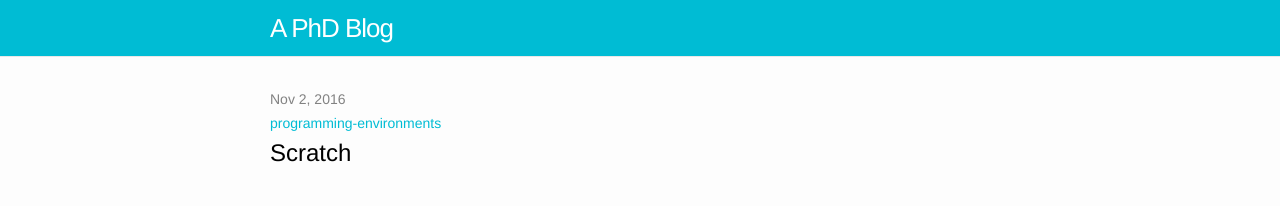
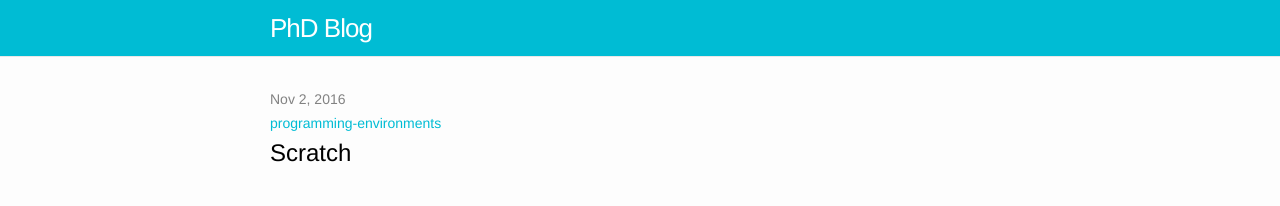
Before and after one commit to simonrose121/phd, a Jekyll site: the page built from index.md, in a window 1280 px wide and 900 px high. Shown: the top 206 px of the window. Built offline with Jekyll 4.4.1, drawn with Linux system fonts in a browser that asks for light colours; some of the changed text lies outside the part shown.

```diff
--- a/_config.yml
+++ b/_config.yml
@@ -13,7 +13,7 @@
 # you will see them accessed via {{ site.title }}, {{ site.email }}, and so on.
 # You can create any custom variable you would like, and they will be accessible
 # in the templates via {{ site.myvariable }}.
-title: A PhD Blog
+title: PhD Blog
 email: simonrose121@gmail.com
 description: > # this means to ignore newlines until "baseurl:"
   A central location for me to summarise papers, books and theories that I've
```
